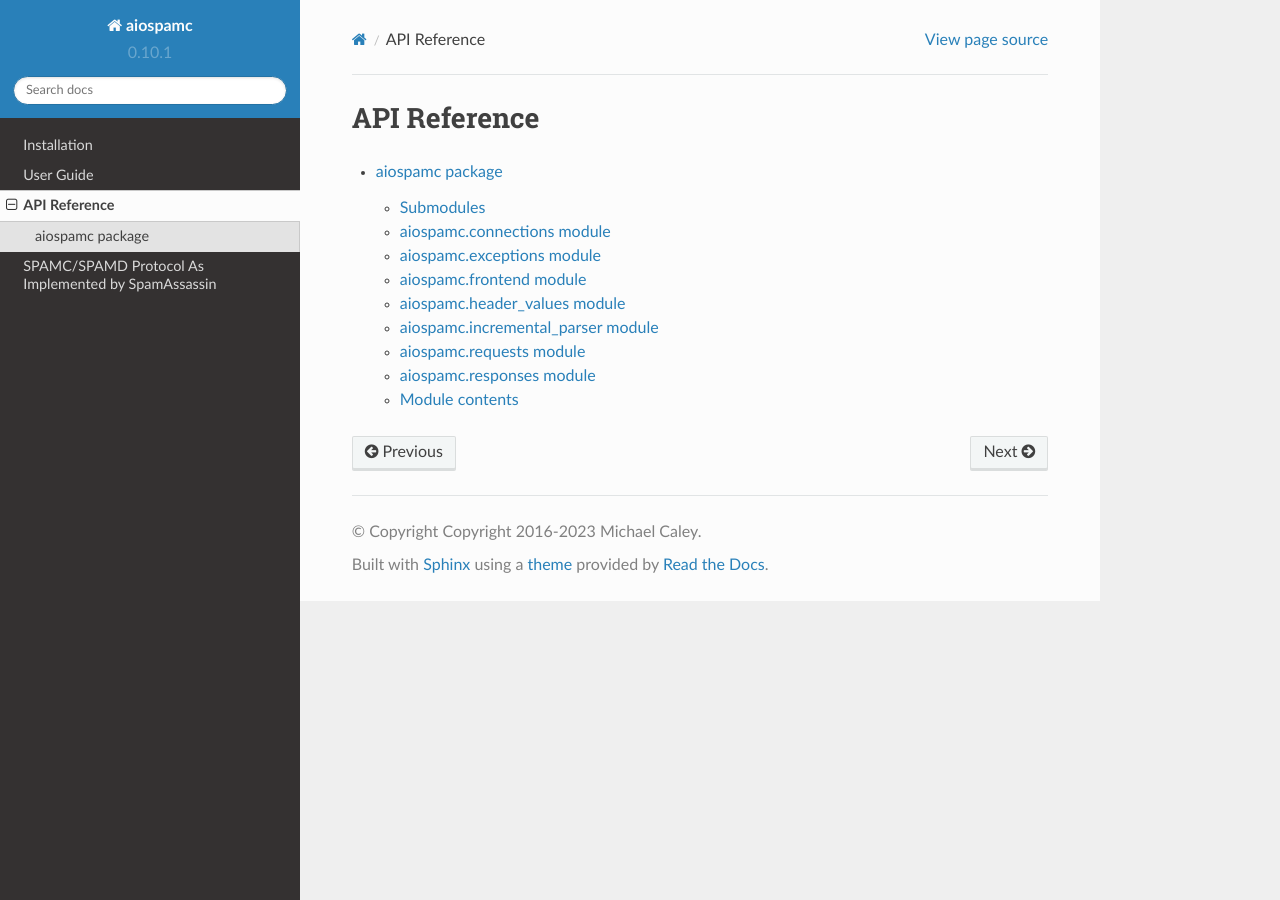
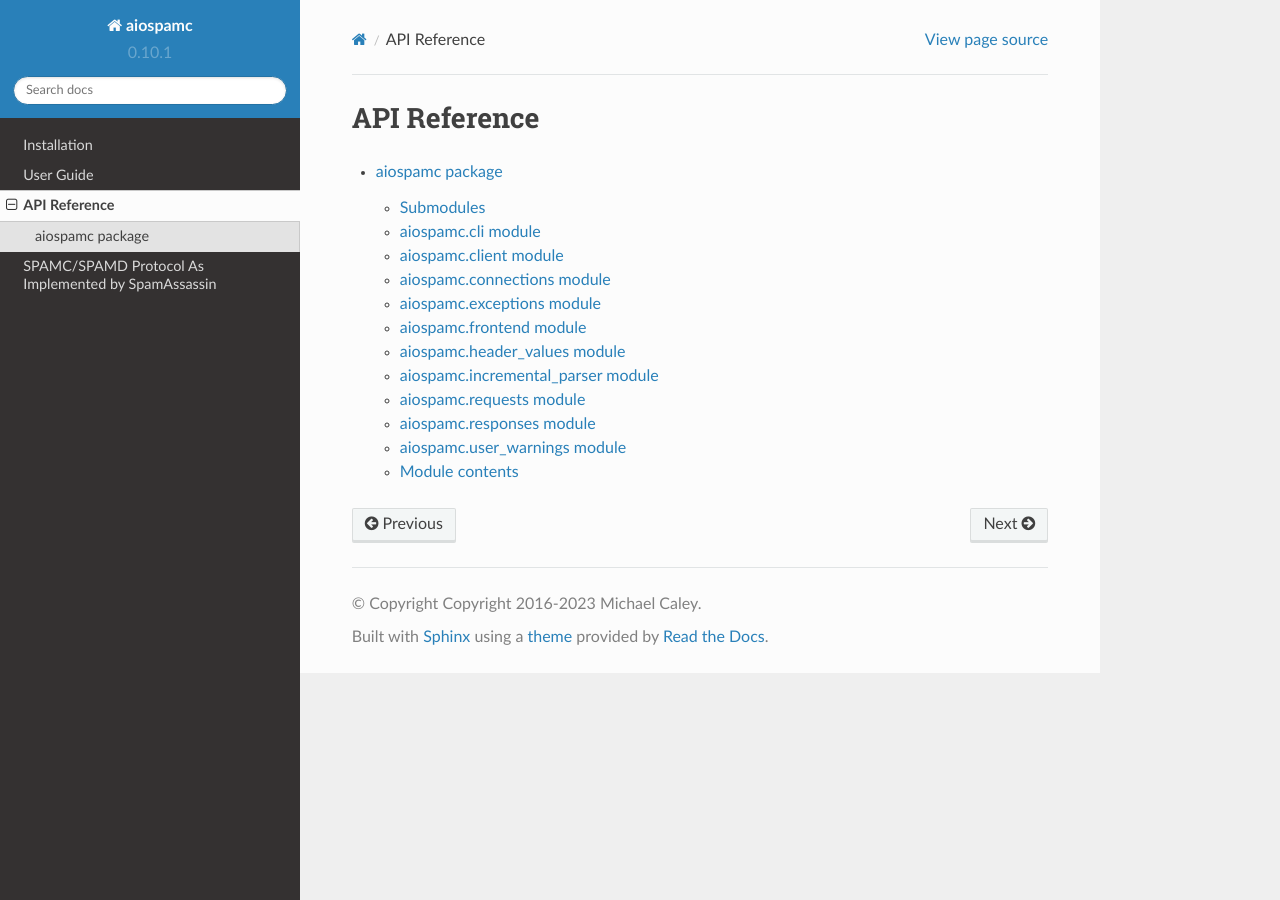
Before and after one commit to mjcaley/aiospamc, a Sphinx documentation site: the page built from docs/modules.rst, in a window 1280 px wide. Built offline with Sphinx 7.4.7 and the Read the Docs theme 2.0.0, drawn with Linux system fonts in a browser that asks for light colours.

Commit message:
Add missing modules from API documentation

```diff
--- a/docs/aiospamc.rst
+++ b/docs/aiospamc.rst
@@ -3,6 +3,22 @@ aiospamc package
 
 Submodules
 ----------
+
+aiospamc.cli module
+---------------------------
+
+.. automodule:: aiospamc.cli
+   :members:
+   :undoc-members:
+   :show-inheritance:
+
+aiospamc.client module
+---------------------------
+
+.. automodule:: aiospamc.client
+   :members:
+   :undoc-members:
+   :show-inheritance:
 
 aiospamc.connections module
 ---------------------------
@@ -60,6 +76,14 @@ aiospamc.responses module
    :undoc-members:
    :show-inheritance:
 
+aiospamc.user\_warnings module
+-------------------------
+
+.. automodule:: aiospamc.user_warnings
+   :members:
+   :undoc-members:
+   :show-inheritance:
+
 
 Module contents
 ---------------
```
